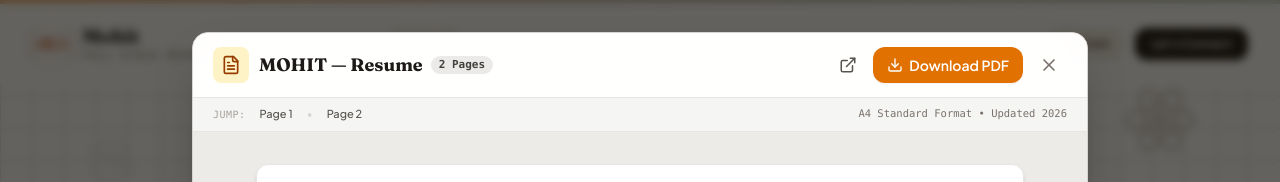
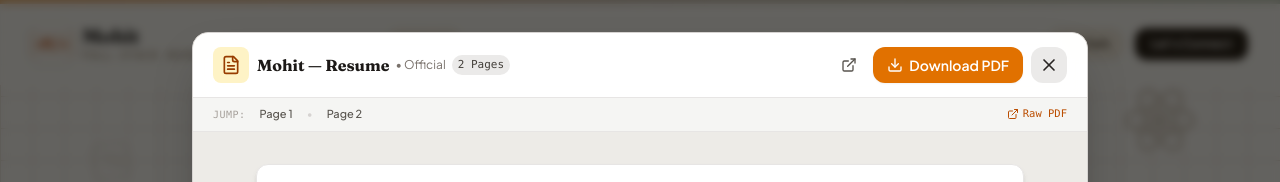
Before and after one commit to unofficialmohit/Portfolio, a React (Vite) app: page / in a window 1280 px wide. Both pictures are taken after a click on the button "Download Resume". Shown: the top 182 px of the page. Built offline with nearby package versions, Linux system fonts and the light colour scheme.

Commit message:
updated resume download functionality

```diff
--- a/src/components/modals/ResumeModal.tsx
+++ b/src/components/modals/ResumeModal.tsx
@@ -1,4 +1,4 @@
-import React from "react";
+import React, { useEffect } from "react";
 import { motion, AnimatePresence } from "motion/react";
 import { X, Download, FileText, ExternalLink } from "lucide-react";
 import { useBodyScrollLock } from "../../hooks/useBodyScrollLock";
@@ -15,11 +15,22 @@ export const ResumeModal: React.FC<ResumeModalProps> = ({
   // Lock background scroll when modal is open
   useBodyScrollLock(isOpen);
 
+  // Close on Escape key
+  useEffect(() => {
+    const handleKeyDown = (e: KeyboardEvent) => {
+      if (e.key === "Escape") onClose();
+    };
+    if (isOpen) {
+      window.addEventListener("keydown", handleKeyDown);
+    }
+    return () => window.removeEventListener("keydown", handleKeyDown);
+  }, [isOpen, onClose]);
+
   if (!isOpen) return null;
 
   return (
     <AnimatePresence>
-      <div className="fixed inset-0 z-50 flex items-center justify-center p-0 sm:p-4 md:p-6 overflow-hidden">
+      <div className="fixed inset-0 z-50 flex items-center justify-center p-2 sm:p-4 md:p-6 overflow-hidden">
         {/* Backdrop */}
         <motion.div
           initial={{ opacity: 0 }}
@@ -34,44 +45,50 @@ export const ResumeModal: React.FC<ResumeModalProps> = ({
           initial={{ opacity: 0, scale: 0.96, y: 15 }}
           animate={{ opacity: 1, scale: 1, y: 0 }}
           exit={{ opacity: 0, scale: 0.96, y: 15 }}
-          className="relative w-full max-w-4xl h-[100dvh] sm:h-auto sm:max-h-[92vh] flex flex-col bg-[#FAF7EE] dark:bg-[#151921] border-0 sm:border border-stone-300 dark:border-stone-700 rounded-none sm:rounded-2xl shadow-2xl overflow-hidden z-10"
+          className="relative w-full max-w-full sm:max-w-4xl h-[94vh] sm:h-auto sm:max-h-[92vh] flex flex-col bg-[#FAF7EE] dark:bg-[#151921] border border-stone-300 dark:border-stone-700 rounded-2xl shadow-2xl overflow-hidden z-10 box-border"
         >
           {/* Header Bar */}
-          <div className="flex items-center justify-between px-3.5 sm:px-5 py-2.5 sm:py-3.5 border-b border-stone-200 dark:border-stone-800 bg-white/90 dark:bg-[#1A202C]/90 backdrop-blur-md shrink-0">
-            <div className="flex items-center gap-2 sm:gap-2.5 min-w-0">
+          <div className="w-full max-w-full flex items-center justify-between px-3 sm:px-5 py-2.5 sm:py-3.5 border-b border-stone-200 dark:border-stone-800 bg-white/95 dark:bg-[#1A202C]/95 backdrop-blur-md shrink-0 gap-2 box-border">
+            {/* Left Title & Info */}
+            <div className="flex items-center gap-2 min-w-0 flex-1 overflow-hidden">
               <div className="p-1.5 sm:p-2 rounded-lg bg-amber-100 dark:bg-amber-950/60 text-amber-800 dark:text-amber-400 shrink-0">
                 <FileText className="w-4 h-4 sm:w-5 sm:h-5" />
               </div>
-              <div className="min-w-0">
-                <h3 className="font-display font-bold text-sm sm:text-lg text-stone-900 dark:text-stone-100 flex items-center gap-1.5 sm:gap-2 leading-tight">
-                  <span className="truncate">MOHIT — Resume</span>
-                  <span className="text-[10px] sm:text-[11px] font-mono px-1.5 sm:px-2 py-0.5 rounded-full bg-stone-200/80 dark:bg-stone-800 text-stone-700 dark:text-stone-300 shrink-0">
+              <div className="min-w-0 flex-1">
+                <div className="flex items-center gap-1.5 min-w-0">
+                  <h3 className="font-display font-bold text-sm sm:text-base text-stone-900 dark:text-stone-100 truncate">
+                    Mohit — Resume
+                  </h3>
+                  <span className="hidden sm:inline text-xs text-stone-500 dark:text-stone-400 shrink-0">
+                    • Official
+                  </span>
+                  <span className="text-[10px] sm:text-[11px] font-mono px-1.5 py-0.5 rounded-full bg-stone-200/80 dark:bg-stone-800 text-stone-700 dark:text-stone-300 shrink-0">
                     2 Pages
                   </span>
-                </h3>
-                <p className="text-[11px] sm:text-xs text-stone-500 dark:text-stone-400 truncate hidden xs:block">
-                  Complete Official Resume Document
-                </p>
+                </div>
               </div>
             </div>
 
-            <div className="flex items-center gap-1 sm:gap-2 shrink-0">
+            {/* Right Action Buttons */}
+            <div className="flex items-center gap-1.5 sm:gap-2 shrink-0">
+              {/* External Raw PDF (Desktop) */}
               <a
                 href="/Mohit_Resume.pdf"
                 target="_blank"
                 rel="noreferrer"
-                className="p-1.5 sm:p-2 rounded-xl text-stone-600 hover:text-stone-900 dark:text-stone-400 dark:hover:text-stone-100 hover:bg-stone-100 dark:hover:bg-stone-800 transition-colors cursor-pointer"
+                className="hidden sm:flex p-2 rounded-xl text-stone-600 hover:text-stone-900 dark:text-stone-400 dark:hover:text-stone-100 hover:bg-stone-100 dark:hover:bg-stone-800 transition-colors cursor-pointer items-center justify-center"
                 title="Open PDF in new tab"
                 aria-label="Open PDF in new tab"
               >
-                <ExternalLink className="w-4 h-4 sm:w-4.5 sm:h-4.5" />
+                <ExternalLink className="w-4 h-4" />
               </a>
 
+              {/* Download PDF Button */}
               <a
                 href="/Mohit_Resume.pdf"
                 download="Mohit_Resume.pdf"
                 id="resume-modal-download-btn"
-                className="flex items-center gap-1.5 px-2.5 sm:px-3.5 py-1.5 sm:py-2 rounded-xl bg-amber-600 hover:bg-amber-500 text-white text-xs sm:text-sm font-semibold shadow-xs hover:shadow-md transition-all cursor-pointer"
+                className="flex items-center gap-1.5 px-2.5 sm:px-3.5 py-1.5 sm:py-2 rounded-xl bg-amber-600 hover:bg-amber-500 text-white text-xs sm:text-sm font-semibold shadow-xs hover:shadow-md transition-all cursor-pointer shrink-0"
                 title="Download Resume PDF"
               >
                 <Download className="w-3.5 h-3.5 sm:w-4 sm:h-4" />
@@ -80,21 +97,23 @@ export const ResumeModal: React.FC<ResumeModalProps> = ({
                 </span>
               </a>
 
+              {/* Close Button - Prominently visible and styled */}
               <button
                 onClick={onClose}
                 id="resume-modal-close-btn"
-                className="p-1.5 sm:p-2 rounded-xl text-stone-500 hover:text-stone-900 dark:text-stone-400 dark:hover:text-stone-100 hover:bg-stone-100 dark:hover:bg-stone-800 transition-colors cursor-pointer"
+                className="p-1.5 sm:p-2 rounded-xl bg-stone-200/80 hover:bg-stone-300 dark:bg-stone-800 dark:hover:bg-stone-700 text-stone-800 dark:text-stone-100 transition-colors cursor-pointer shrink-0"
                 aria-label="Close modal"
+                title="Close modal"
               >
-                <X className="w-5 h-5" />
+                <X className="w-4 h-4 sm:w-5 sm:h-5" />
               </button>
             </div>
           </div>
 
           {/* Sub-bar with Page Indicators & Quick Jump */}
-          <div className="flex items-center justify-between px-3.5 sm:px-5 py-1.5 bg-stone-100/90 dark:bg-[#161a22]/90 border-b border-stone-200 dark:border-stone-800 text-[11px] text-stone-600 dark:text-stone-400 shrink-0">
-            <div className="flex items-center gap-1.5">
-              <span className="text-[10px] uppercase font-mono tracking-wider text-stone-400 dark:text-stone-500">
+          <div className="w-full max-w-full flex items-center justify-between px-3 sm:px-5 py-1.5 bg-stone-100/90 dark:bg-[#161a22]/90 border-b border-stone-200 dark:border-stone-800 text-[11px] text-stone-600 dark:text-stone-400 shrink-0 box-border">
+            <div className="flex items-center gap-1 sm:gap-1.5 min-w-0">
+              <span className="text-[10px] uppercase font-mono tracking-wider text-stone-400 dark:text-stone-500 shrink-0">
                 Jump:
               </span>
               <button
@@ -103,34 +122,42 @@ export const ResumeModal: React.FC<ResumeModalProps> = ({
                     .getElementById("resume-page-1")
                     ?.scrollIntoView({ behavior: "smooth", block: "start" })
                 }
-                className="px-2 py-0.5 rounded-md hover:bg-stone-200 dark:hover:bg-stone-800 font-medium transition-colors cursor-pointer"
+                className="px-2 py-0.5 rounded-md hover:bg-stone-200 dark:hover:bg-stone-800 font-medium transition-colors cursor-pointer shrink-0"
               >
                 Page 1
               </button>
-              <span className="text-stone-300 dark:text-stone-700">•</span>
+              <span className="text-stone-300 dark:text-stone-700 shrink-0">•</span>
               <button
                 onClick={() =>
                   document
                     .getElementById("resume-page-2")
                     ?.scrollIntoView({ behavior: "smooth", block: "start" })
                 }
-                className="px-2 py-0.5 rounded-md hover:bg-stone-200 dark:hover:bg-stone-800 font-medium transition-colors cursor-pointer"
+                className="px-2 py-0.5 rounded-md hover:bg-stone-200 dark:hover:bg-stone-800 font-medium transition-colors cursor-pointer shrink-0"
               >
                 Page 2
               </button>
             </div>
-            <div className="text-[10.5px] font-mono text-stone-500 dark:text-stone-400">
-              <span className="hidden sm:inline">A4 Standard Format • </span>
-              <span>Updated 2026</span>
+            <div className="flex items-center gap-2 text-[10.5px] font-mono text-stone-500 dark:text-stone-400 shrink-0">
+              <a
+                href="/Mohit_Resume.pdf"
+                target="_blank"
+                rel="noreferrer"
+                className="flex items-center gap-1 text-amber-700 dark:text-amber-400 hover:underline"
+                title="Open Raw PDF in new tab"
+              >
+                <ExternalLink className="w-3 h-3" />
+                <span>Raw PDF</span>
+              </a>
             </div>
           </div>
 
           {/* Printable & Scrollable 2-Page Resume Sheet View */}
-          <div className="flex-1 overflow-y-auto overscroll-contain p-2.5 sm:p-6 md:p-8 bg-stone-200/70 dark:bg-stone-950/60 space-y-4 sm:space-y-6">
+          <div className="w-full max-w-full flex-1 overflow-y-auto overscroll-contain p-2 sm:p-6 md:p-8 bg-stone-200/70 dark:bg-stone-950/60 space-y-4 sm:space-y-6 box-border">
             {/* ================= PAGE 1 ================= */}
             <div
               id="resume-page-1"
-              className="max-w-3xl mx-auto p-4 sm:p-8 md:p-9 bg-white text-stone-900 rounded-lg sm:rounded-xl shadow-md border border-stone-200 font-sans text-xs leading-relaxed relative print:shadow-none print:border-none print:p-0 print:m-0"
+              className="w-full max-w-full sm:max-w-3xl mx-auto p-3.5 sm:p-8 md:p-9 bg-white text-stone-900 rounded-xl shadow-md border border-stone-200 font-sans text-xs leading-relaxed relative print:shadow-none print:border-none print:p-0 print:m-0 overflow-hidden box-border"
             >
               {/* Page Number Flag */}
               <div className="absolute top-3 right-3 sm:top-4 sm:right-6 text-[10px] font-mono text-stone-400 select-none">
@@ -408,7 +435,7 @@ export const ResumeModal: React.FC<ResumeModalProps> = ({
             {/* ================= PAGE 2 ================= */}
             <div
               id="resume-page-2"
-              className="max-w-3xl mx-auto p-4 sm:p-8 md:p-9 bg-white text-stone-900 rounded-lg sm:rounded-xl shadow-md border border-stone-200 font-sans text-xs leading-relaxed relative print:shadow-none print:border-none print:p-0 print:m-0"
+              className="w-full max-w-full sm:max-w-3xl mx-auto p-3.5 sm:p-8 md:p-9 bg-white text-stone-900 rounded-xl shadow-md border border-stone-200 font-sans text-xs leading-relaxed relative print:shadow-none print:border-none print:p-0 print:m-0 overflow-hidden box-border"
             >
               {/* Page Number Flag */}
               <div className="absolute top-3 right-3 sm:top-4 sm:right-6 text-[10px] font-mono text-stone-400 select-none">
```
